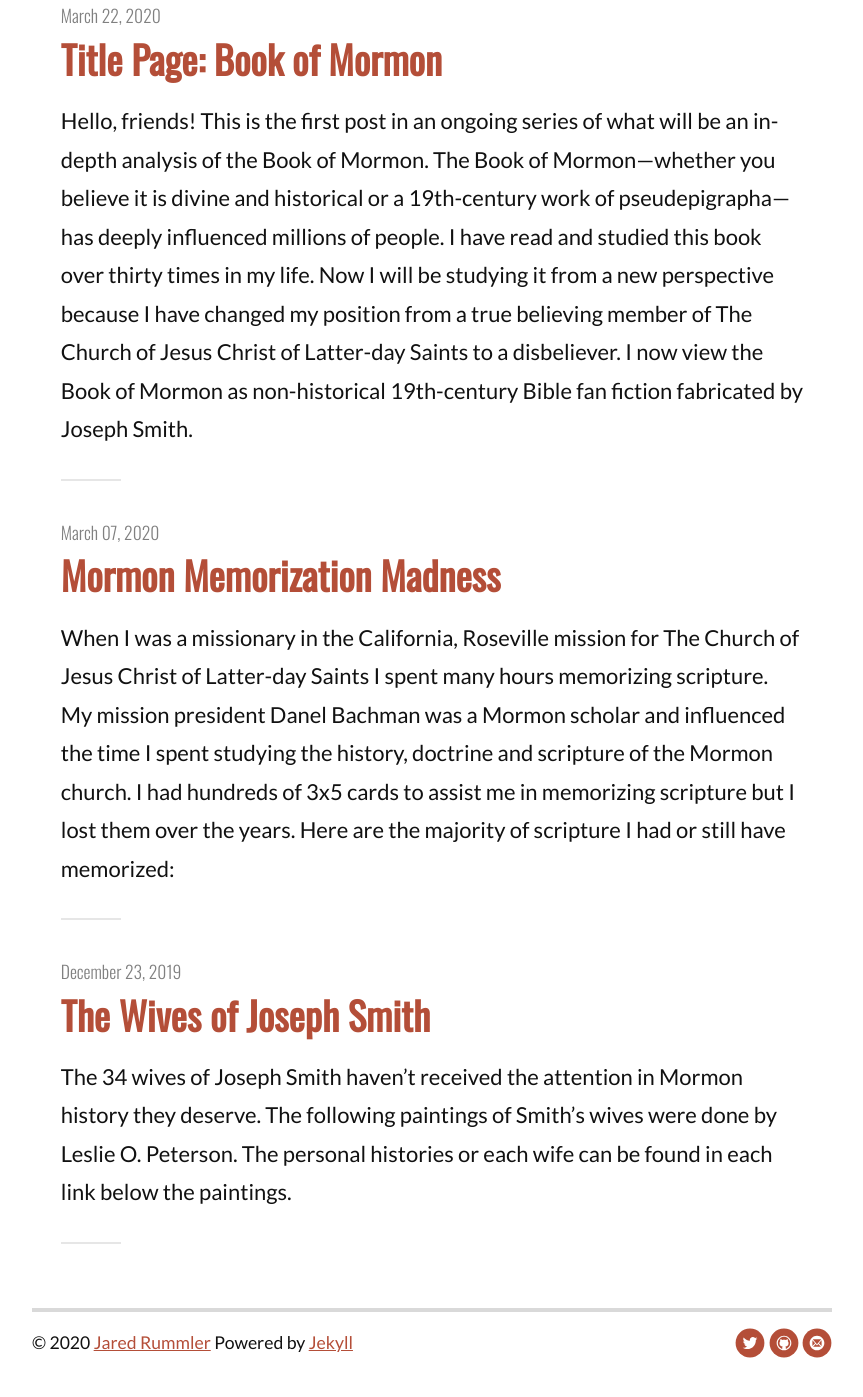
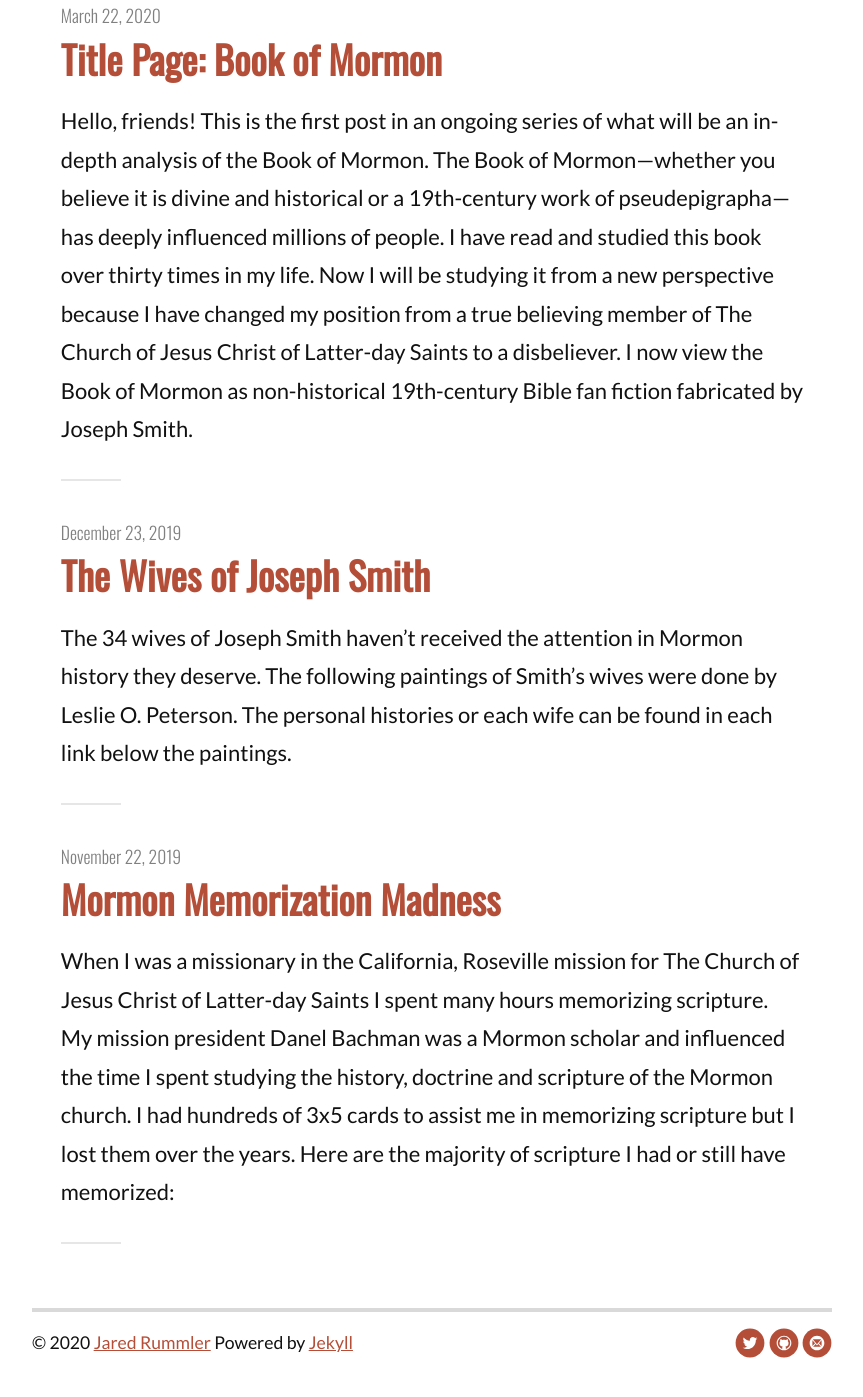
Before and after one commit to NotYourMothersMormonism/NotYourMothersMormonism, a Jekyll site: the page built from index.html, in a window 1280 px wide and 1400 px high, scrolled down 567 px. Shown: the top 1397 px of the window, without its empty margins (208-1071 px from the left). Built offline with Jekyll 4.4.1, drawn with Linux system fonts in a browser that asks for light colours; nearby versions of some CDN libraries; the list of posts is cut into pages by our own code.

Commit message:
backdate post

```diff
--- a/_posts/2020-03-07-memorized-scripture.markdown
+++ b/_posts/2019-11-22-memorized-scripture.markdown
@@ -1,7 +1,7 @@
 ---
 layout: post
 title:  "Mormon Memorization Madness"
-date:   2020-03-07
+date:   2019-11-22
 author: Jared Rummler
 ---
 
```
